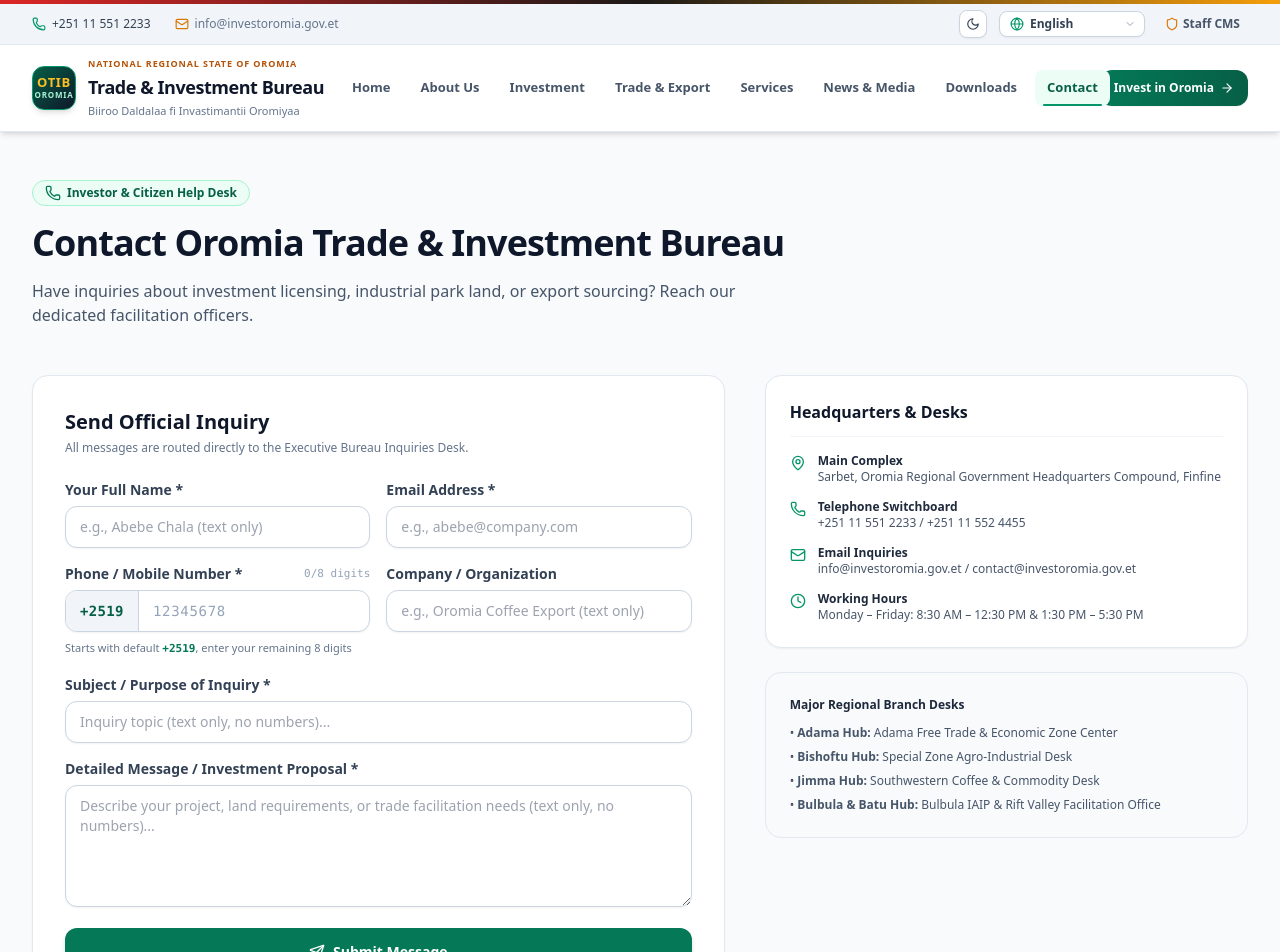
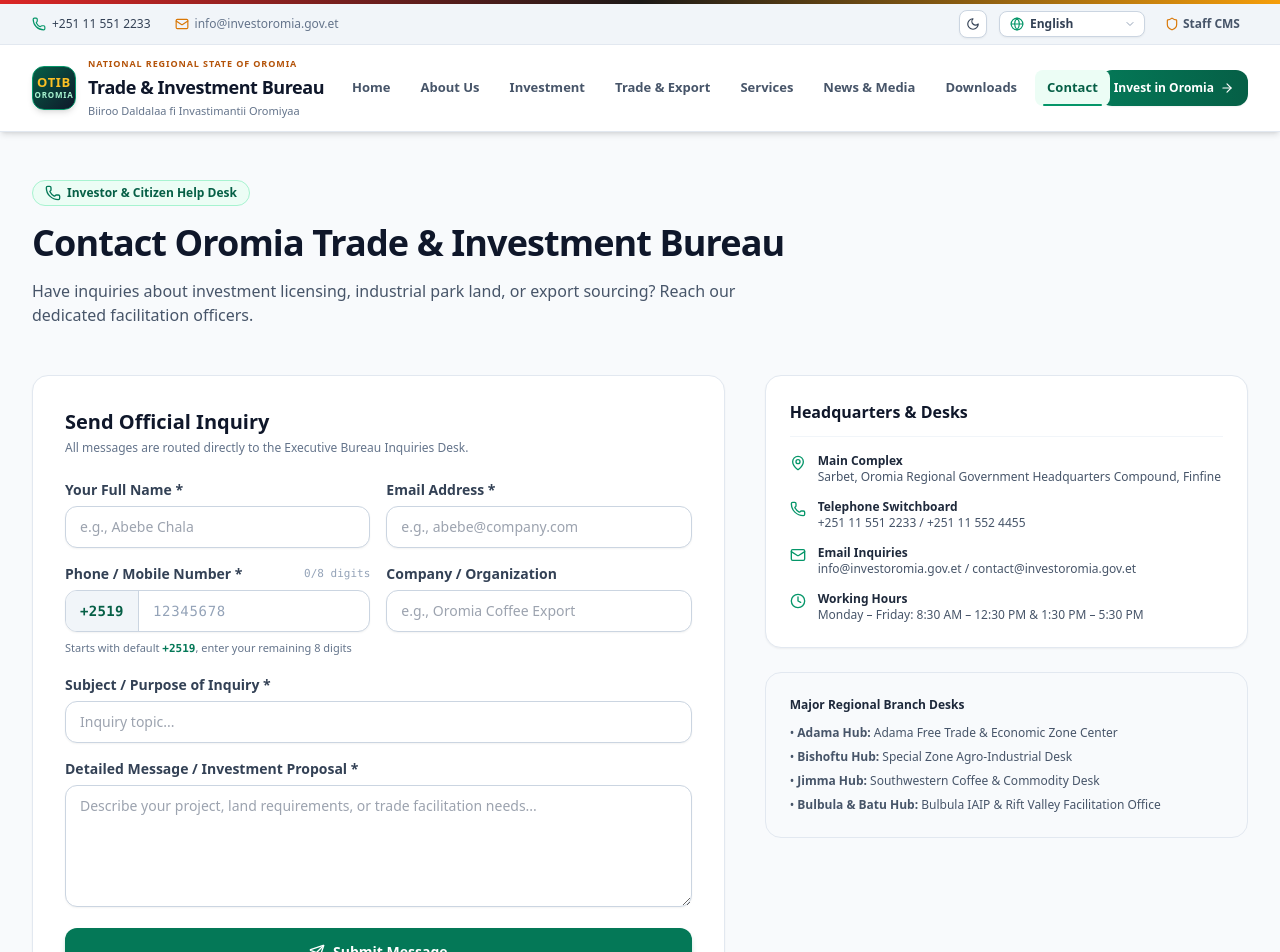
Before and after one commit to malke355/TOR, a React (Vite) app in the folder client/: page /contact in a window 1280 px wide. Shown: the top 952 px of the page. Built offline with nearby package versions, Linux system fonts and the light colour scheme.

Commit message:
fix: remove 'text only' from all contact form placeholders

```diff
--- a/client/src/pages/ContactPage.jsx
+++ b/client/src/pages/ContactPage.jsx
@@ -210,7 +210,7 @@ export default function ContactPage() {
                   required
                   value={formData.name}
                   onChange={handleChange}
-                  placeholder="e.g., Abebe Chala (text only)"
+                  placeholder="e.g., Abebe Chala"
                   className={`w-full px-3.5 py-2.5 rounded-xl border ${fieldErrors.name ? 'border-red-500 ring-1 ring-red-500' : 'border-slate-300 dark:border-slate-700 focus:border-emerald-600'} bg-white dark:bg-slate-800 text-slate-900 dark:text-white focus:outline-none text-sm transition-all shadow-sm`}
                 />
                 {fieldErrors.name && (
@@ -278,7 +278,7 @@ export default function ContactPage() {
                   name="organization"
                   value={formData.organization}
                   onChange={handleChange}
-                  placeholder="e.g., Oromia Coffee Export (text only)"
+                  placeholder="e.g., Oromia Coffee Export"
                   className={`w-full px-3.5 py-2.5 rounded-xl border ${fieldErrors.organization ? 'border-red-500 ring-1 ring-red-500' : 'border-slate-300 dark:border-slate-700 focus:border-emerald-600'} bg-white dark:bg-slate-800 text-slate-900 dark:text-white focus:outline-none text-sm transition-all shadow-sm`}
                 />
                 {fieldErrors.organization && (
@@ -298,7 +298,7 @@ export default function ContactPage() {
                 required
                 value={formData.subject}
                 onChange={handleChange}
-                placeholder="Inquiry topic (text only, no numbers)..."
+                placeholder="Inquiry topic..."
                 className={`w-full px-3.5 py-2.5 rounded-xl border ${fieldErrors.subject ? 'border-red-500 ring-1 ring-red-500' : 'border-slate-300 dark:border-slate-700 focus:border-emerald-600'} bg-white dark:bg-slate-800 text-slate-900 dark:text-white focus:outline-none text-sm transition-all shadow-sm`}
               />
               {fieldErrors.subject && (
@@ -317,7 +317,7 @@ export default function ContactPage() {
                 required
                 value={formData.message}
                 onChange={handleChange}
-                placeholder="Describe your project, land requirements, or trade facilitation needs (text only, no numbers)..."
+                placeholder="Describe your project, land requirements, or trade facilitation needs..."
                 className={`w-full px-3.5 py-2.5 rounded-xl border ${fieldErrors.message ? 'border-red-500 ring-1 ring-red-500' : 'border-slate-300 dark:border-slate-700 focus:border-emerald-600'} bg-white dark:bg-slate-800 text-slate-900 dark:text-white focus:outline-none text-sm transition-all shadow-sm`}
               ></textarea>
               {fieldErrors.message && (
```
